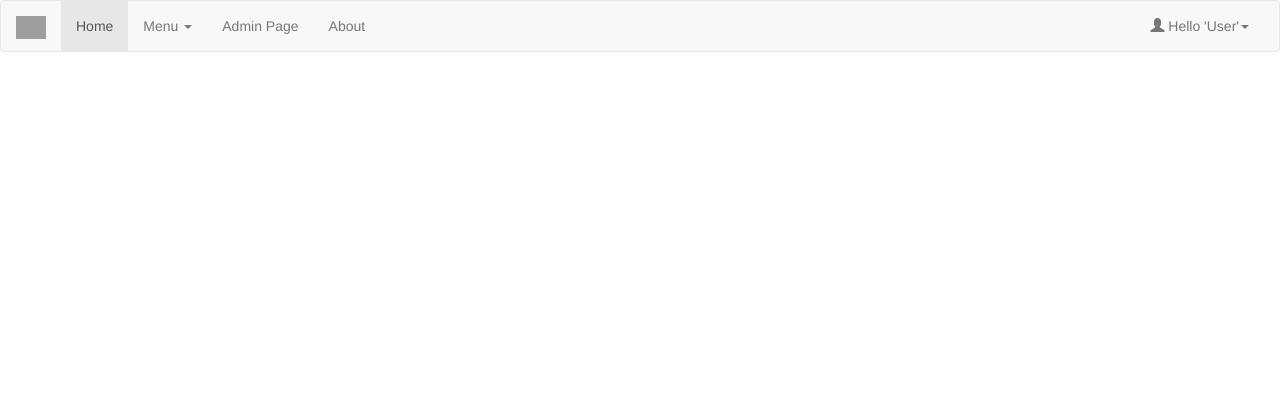
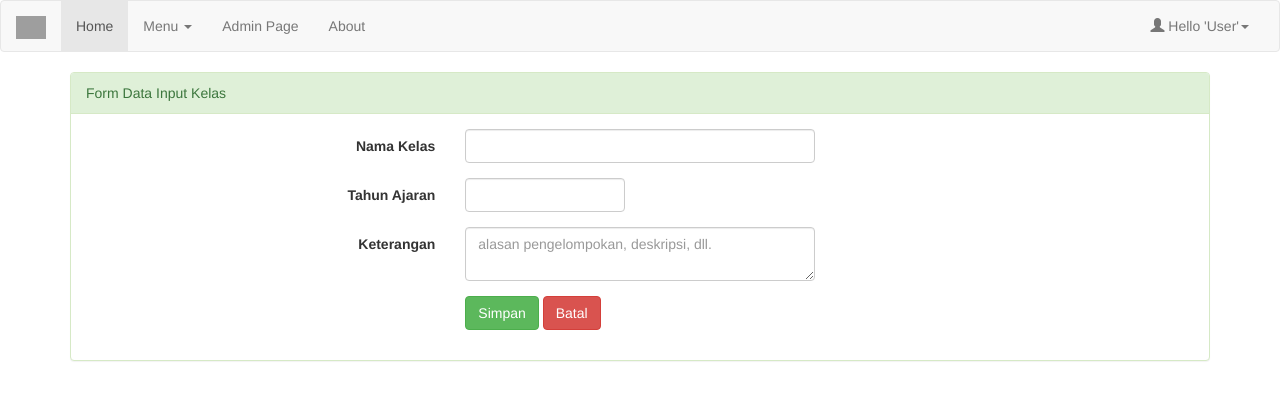
Before and after one commit to rizkymb/kesiswaan, a PHP site: page /admin/index.php?m=inputkelas in a window 1280 px wide. Shown: the top 400 px of the page. Run offline with PHP 8.4, Linux system fonts and the light colour scheme; grey boxes are pictures that could not be loaded.

Commit message:
Tambah Fitur
tambah input kelas

```diff
--- a/admin/daftarkelas.php
+++ b/admin/daftarkelas.php
@@ -0,0 +1,48 @@
+<html>
+<div class="panel panel-success">
+  <div class="panel-heading">Form Data Input Kelas</div>
+  <div class="panel-body">
+<form class="form-horizontal" action="proses_inputkelas.php" method="post">
+<fieldset>
+
+<!-- Text input-->
+<div class="form-group">
+  <label class="col-md-4 control-label" for="namakelas">Nama Kelas</label>
+  <div class="col-md-4">
+  <input id="namakelas" name="namakelas" type="text" placeholder="" class="form-control input-md" required="">
+
+  </div>
+</div>
+
+<!-- Text input-->
+<div class="form-group">
+  <label class="col-md-4 control-label" for="juz">Tahun Ajaran</label>
+  <div class="col-md-2">
+  <input id="tahun" name="tahun" type="number" placeholder="" class="form-control input-md" required="">
+
+  </div>
+</div>
+
+<!-- Textarea -->
+<div class="form-group">
+  <label class="col-md-4 control-label" for="keterangankelas">Keterangan</label>
+  <div class="col-md-4">
+    <textarea class="form-control" id="keterangankelas" name="keterangankelas" placeholder="alasan pengelompokan, deskripsi, dll." value=""></textarea>
+  </div>
+</div>
+
+<!-- Button (Double) -->
+<div class="form-group">
+  <label class="col-md-4 control-label" for="submit"></label>
+  <div class="col-md-8">
+    <button id="submit" name="submit" class="btn btn-success">Simpan</button>
+    <button id="batal" name="batal" class="btn btn-danger">Batal</button>
+  </div>
+</div>
+
+</fieldset>
+</form>
+</div>
+</div>
+
+</html>
--- a/admin/daftarprogram.php
+++ b/admin/daftarprogram.php
@@ -1,6 +1,6 @@
 <html>
 <div class="panel panel-success">
-  <div class="panel-heading">Form Data Santri</div>
+  <div class="panel-heading">Form Input Program</div>
   <div class="panel-body">
 <form class="form-horizontal" action="proses_inputprogram.php" method="post">
 <fieldset>
```
Also changed, not shown: admin/proses_inputkelas.php (added, +19 -0 lines).
